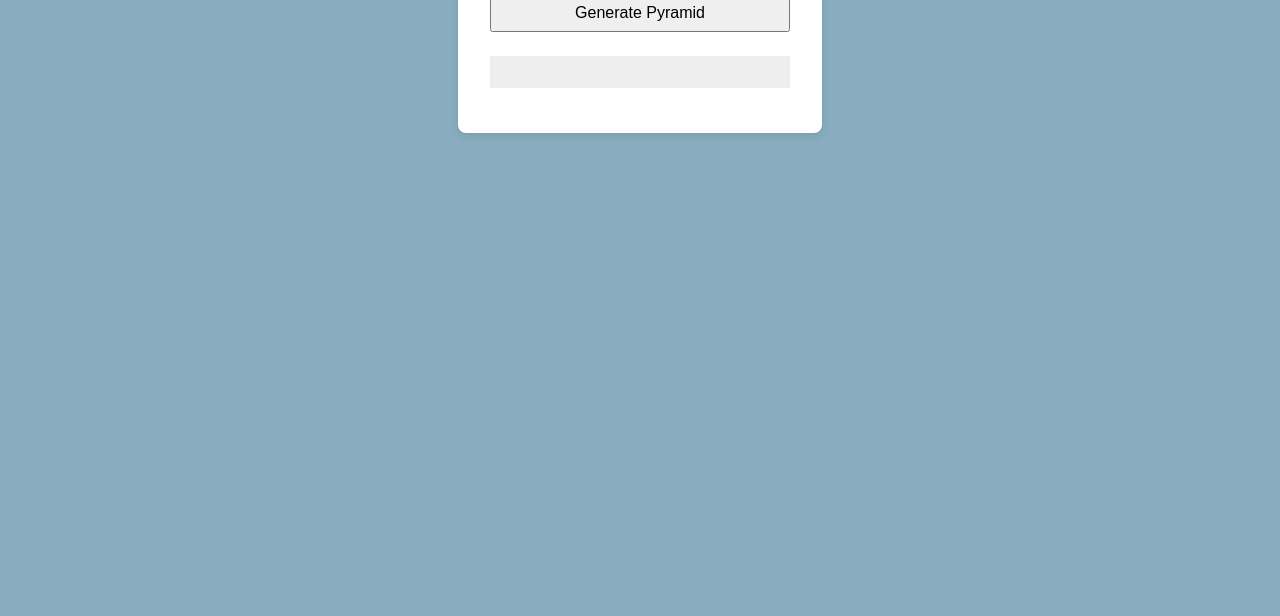
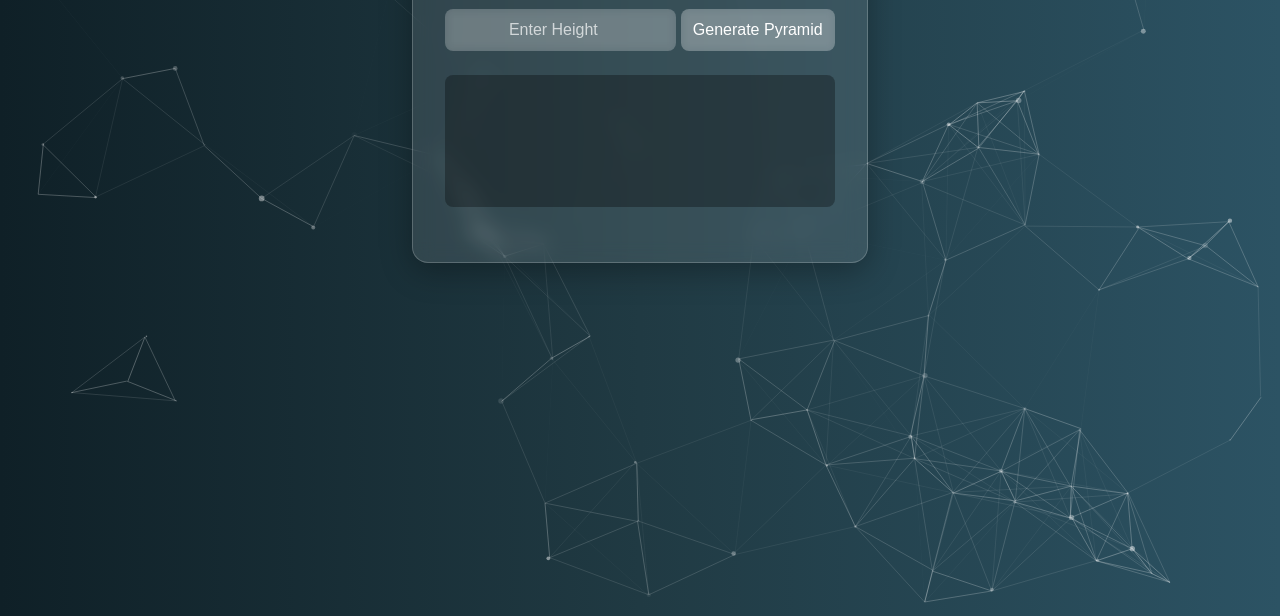
Before and after one commit to belaid-dali/pyramid-generator, a website built with Parcel: page index.html in a window 1280 px wide. Shown: the part 238-854 px from the top of the page. Built offline with nearby package versions, Linux system fonts and the light colour scheme; animation ran at ten frames a second.

Commit message:
Updated the README file and improve the website design

```diff
--- a/index.html
+++ b/index.html
@@ -6,14 +6,16 @@
     <title>Pyramid Generator</title>
     <link href="styles.css" rel="stylesheet">
 </head>
-<body>
-    <div class="container">
-        <h1>Pyramid Generator</h1>
-        <input type="number" id="height" placeholder="Enter Height" min="1">
-        <button id="generatorBtn">Generate Pyramid</button>
-        <pre id="puramidOutput"></pre>
-    </div>
+    <!-- Particle Background -->
+    <div id="particles-js"></div>
+        <div class="glass-card">
+            <h1>Pyramid Generator</h1>
+            <input type="number" id="height" placeholder="Enter Height" min="1">
+            <button id="generatorBtn">Generate Pyramid</button>
+            <pre id="puramidOutput"></pre>
+        </div>
 
+    <script src="https://cdn.jsdelivr.net/npm/particles.js@2.0.0/particles.min.js"></script>
     <script src="script.js"></script>
 </body>
 </html>
--- a/script.js
+++ b/script.js
@@ -33,4 +33,36 @@ generateBtn.addEventListener("click", () => {
     }
     const pyramid = generatePyramid(heightValue);
     pyramidOutput.textContent = pyramid;
-})
+});
+
+
+// Initialize particles.js
+document.addEventListener("DOMContentLoaded", function () {
+  particlesJS("particles-js", {
+    particles: {
+      number: { value: 80, density: { enable: true, value_area: 800 } },
+      color: { value: "#ffffff" },
+      shape: { type: "circle", stroke: { width: 0, color: "#000000" } },
+      opacity: { value: 0.5, random: false, anim: { enable: true, speed: 1, opacity_min: 0 } },
+      size: { value: 3, random: true, anim: { enable: false, speed: 4, size_min: 0.3 } },
+      line_linked: { enable: true, distance: 150, color: "#ffffff", opacity: 0.4, width: 1 },
+      move: { enable: true, speed: 6, direction: "none", random: false, straight: false, out_mode: "out", bounce: false }
+    },
+    interactivity: {
+      detect_on: "canvas",
+      events: {
+        onhover: { enable: true, mode: "repulse" },
+        onclick: { enable: true, mode: "push" },
+        resize: true
+      },
+      modes: {
+        grab: { distance: 400, line_linked: { opacity: 1 } },
+        bubble: { distance: 250, size: 0, duration: 2, opacity: 0, speed: 3 },
+        repulse: { distance: 400, duration: 0.4 },
+        push: { particles_nb: 4 },
+        remove: { particles_nb: 2 }
+      }
+    },
+    retina_detect: true
+  });
+});
--- a/styles.css
+++ b/styles.css
@@ -1,37 +1,102 @@
 body {
-    font-family:Arial, Helvetica, sans-serif;
-    background-color: #87adbe;
+    font-family: Arial, Helvetica, sans-serif;
+    background: linear-gradient(to right, #0f2027, #203a43, #2c5364);
     display: flex;
     justify-content: center;
     align-items: flex-start;
     padding-top: 50px;
     min-height: 100vh;
     margin: 0;
+    position: relative;
+    overflow: hidden;
+    color: #fff;
 }
 
-.container {
-    background: #fff;
-    padding: 2rem;
-    border-radius: 8px;
-    box-shadow: 0 2px 8px rgba(0, 0, 0, 0.1);
-    text-align: center;
-    width: 300px;
+#particles-js {
+    position: absolute;
+    width: 100%;
+    height: 100%;
+    top: 0;
+    left: 0;
+    z-index: -1;
 }
 
-input, button {
-    margin-top: 1rem;
-    padding: 0.5rem;
-    width: 100%;
-    box-sizing: border-box;
+/* Glassmorphic Card */
+.glass-card {
+    position: relative;
+    max-width: 400px;
+    margin: 5rem auto;
+    padding: 2.5rem 2rem;
+    background: rgba(255, 255, 255, 0.1);
+    border-radius: 1rem;
+    box-shadow: 0 8px 32px rgba(0, 0, 0, 0.3);
+    backdrop-filter: blur(10px);
+    -webkit-backdrop-filter: blur(10px);
+    border: 1px solid rgba(255, 255, 255, 0.2);
+    color: #fff;
+    text-align: center;
+}
+
+.glass-card h1 {
+    font-size: 1.8rem;
+    margin-bottom: 1.5rem;
+    color: #ffffff;
+}
+
+/* Form Controls */
+.input-group {
+    display: flex;
+    flex-direction: column;
+    gap: 1rem;
+    margin-bottom: 1.5rem;
+}
+
+input[type="number"] {
+    padding: 0.75rem;
     font-size: 1rem;
+    border-radius: 0.5rem;
+    border: none;
+    background: rgba(255, 255, 255, 0.2);
+    color: #fff;
+    outline: none;
+    text-align: center;
+    backdrop-filter: blur(5px);
+    -webkit-backdrop-filter: blur(5px);
+    transition: background 0.3s ease;
+}
+
+input[type="number"]::placeholder {
+    color: rgba(255, 255, 255, 0.7);
+}
+
+button {
+    padding: 0.75rem;
+    font-size: 1rem;
+    border-radius: 0.5rem;
+    border: none;
+    background: rgba(255, 255, 255, 0.25);
+    color: #fff;
+    cursor: pointer;
+    backdrop-filter: blur(5px);
+    -webkit-backdrop-filter: blur(5px);
+    transition: background 0.3s ease;
+}
+
+button:hover {
+    background: rgba(255, 255, 255, 0.4);
 }
 
 pre {
     margin-top: 1.5rem;
-    text-align: center;
-    background: #eee;
+    background: rgba(0, 0, 0, 0.3);
     padding: 1rem;
+    border-radius: 0.5rem;
     white-space: pre-wrap;
     word-break: break-word;
     font-family: monospace;
+    color: #0f0;
+    font-size: 0.95rem;
+    line-height: 1.4;
+    text-align: center;
+    min-height: 100px;
 }
```
Also changed, not shown: package.json (+8 -1 lines), README.md, 1 other file.
